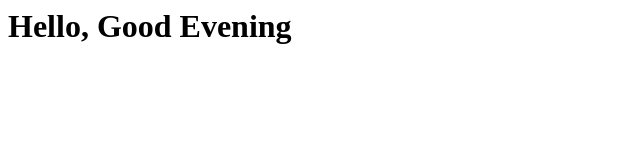
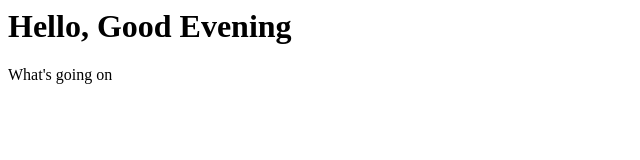
Before and after one commit to roshanupare/jen-ansi-web-project, a plain HTML site: page index.html in a window 1280 px wide. Shown: the full height of the page, 0-640 px from the left. Drawn offline with Linux system fonts and the light colour scheme.

Commit message:
New mesg added

```diff
--- a/index.html
+++ b/index.html
@@ -1 +1,2 @@
 <h1>Hello, Good Evening </h1>
+<p> What's going on </P>
```
